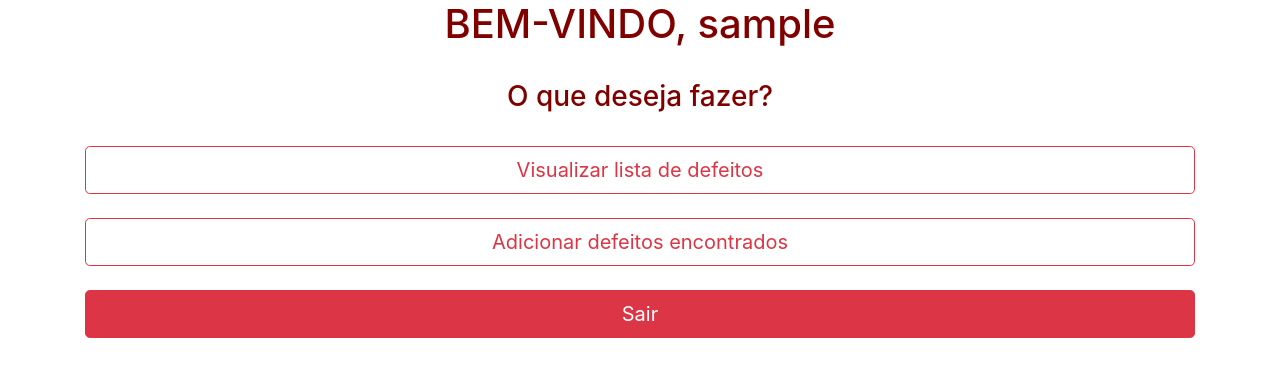
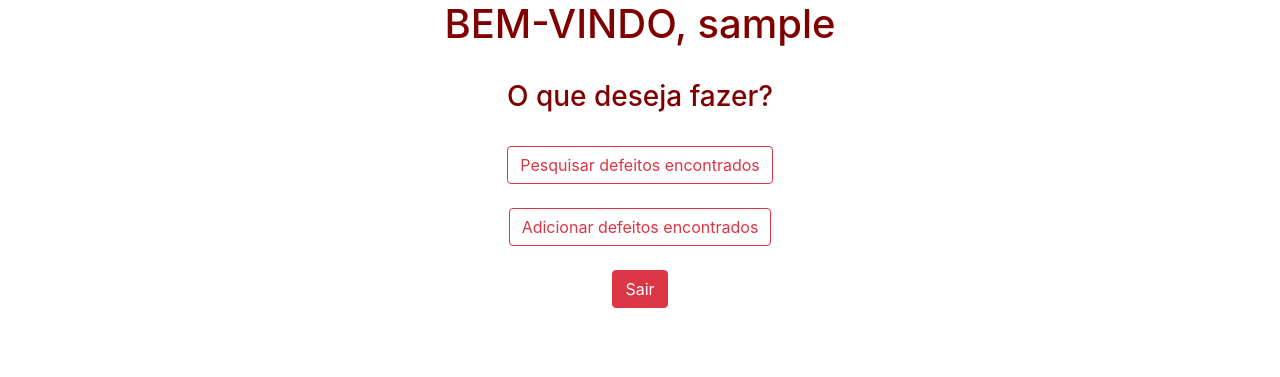
Before and after one commit to g-barbosa/ListagemDeDefeitos, a Flask app: page /home in a window 1280 px wide. Shown: the top 377 px of the page. Run offline with Flask 2, Linux system fonts and the light colour scheme; the visitor is signed in with stand-in values (Sample User, id 1); some libraries are stand-ins or nearby versions.

Commit message:
Foram feitos alguns ajustes na organização do código

```diff
--- a/templates/index.html
+++ b/templates/index.html
@@ -2,6 +2,7 @@
 	<head>
 		<title>Login</title>
 		<meta name="viewport" content="width=device-width, initial-scale=1.0">
+		<link rel="stylesheet" type="text/css" href="static/css/reset.css">
 		<link href="static/css/estilo.css" rel="stylesheet" media="screen">
 		<link rel="stylesheet" href="https://stackpath.bootstrapcdn.com/bootstrap/4.3.1/css/bootstrap.min.css" integrity="sha384-ggOyR0iXCbMQv3Xipma34MD+dH/1fQ784/j6cY/iJTQUOhcWr7x9JvoRxT2MZw1T" crossorigin="anonymous">
 		<script src="https://stackpath.bootstrapcdn.com/bootstrap/4.3.1/js/bootstrap.min.js" integrity="sha384-JjSmVgyd0p3pXB1rRibZUAYoIIy6OrQ6VrjIEaFf/nJGzIxFDsf4x0xIM+B07jRM" crossorigin="anonymous"></script>
@@ -9,13 +10,14 @@
 	<body>
 		<div class="container">
 			<br>
+			<br>
 			<h3>Por favor, digite seu login</h3>
 			<br>
 			<div class="entradas">
 				<form action="" method="post">
-					<input type="text" placeholder="Usuário" name="username" value="{{request.form.username }}">
+					<input type="text" placeholder="Usuário" name="username" value="{{request.form.username }}" required>
 					<br>
-					<input type="password" placeholder="Senha" name="password" value="{{request.form.password}}">
+					<input type="password" placeholder="Senha" name="password" value="{{request.form.password}}" required>
 					<br>
 					<br>
 					<input class="btn btn-info btn-sm" type="submit" value="Entrar">
--- a/templates/pagina.html
+++ b/templates/pagina.html
@@ -2,6 +2,7 @@
 	<head>
 		<title>Inicio</title>
 		<meta name="viewport" content="width=device-width, initial-scale=1.0">
+		<link rel="stylesheet" type="text/css" href="static/css/reset.css">
 		<link href="static/css/estilo.css" rel="stylesheet" media="screen">
 		<link rel="stylesheet" href="https://stackpath.bootstrapcdn.com/bootstrap/4.3.1/css/bootstrap.min.css" integrity="sha384-ggOyR0iXCbMQv3Xipma34MD+dH/1fQ784/j6cY/iJTQUOhcWr7x9JvoRxT2MZw1T" crossorigin="anonymous">
 		<script src="https://stackpath.bootstrapcdn.com/bootstrap/4.3.1/js/bootstrap.min.js" integrity="sha384-JjSmVgyd0p3pXB1rRibZUAYoIIy6OrQ6VrjIEaFf/nJGzIxFDsf4x0xIM+B07jRM" crossorigin="anonymous"></script>
@@ -13,16 +14,16 @@
 			<h3>O que deseja fazer?</h3>
 			<br>
 			<div class="entradas">
-				<form action="{{url_for('visualizar')}}" method="">
-					<input class="btn btn-outline-danger btn-lg btn-block" type="submit" value="Visualizar lista de defeitos">
+				<form action="{{url_for('lista')}}" method="">
+					<input class="btn btn-outline-danger" type="submit" value="Pesquisar defeitos encontrados">
 				</form>
 				<br>
 				<form action="{{url_for('adicionar')}}" method="">
-					<input class="btn btn-outline-danger btn-lg btn-block" type="submit" value="Adicionar defeitos encontrados">
+					<input class="btn btn-outline-danger" type="submit" value="Adicionar defeitos encontrados">
 				</form>
 				<br>
 				<form action="{{url_for('logout')}}" method="">
-					<input class="btn btn-danger btn-lg btn-block" type="submit" value="Sair">
+					<input class="btn btn-danger" type="submit" value="Sair">
 				</form>
 			</div>
 			{% if error %}
```
Also changed, not shown: templates/adiciona.html (+9 -7 lines).
